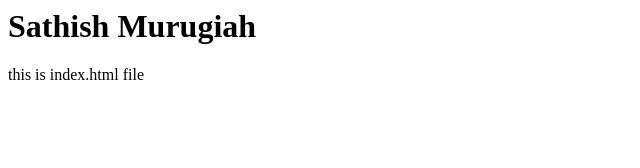
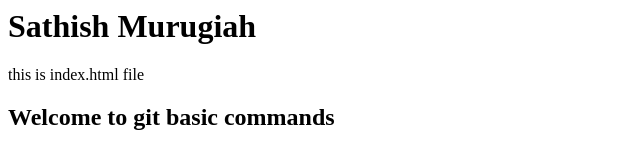
Before and after one commit to SMurugiah/gitLearn0526, a plain HTML site: page index.html in a window 1280 px wide. Shown: the whole page, without its empty margins (0-640 px from the left). Drawn offline with Linux system fonts and the light colour scheme.

Commit message:
commitng new changes to index and readme file

```diff
--- a/index.html
+++ b/index.html
@@ -1,3 +1,5 @@
 <h1>Sathish Murugiah</h1>
 
 this is index.html file
+
+<h2>Welcome to git basic commands</h2>
```
Also changed, not shown: 1 other file.
